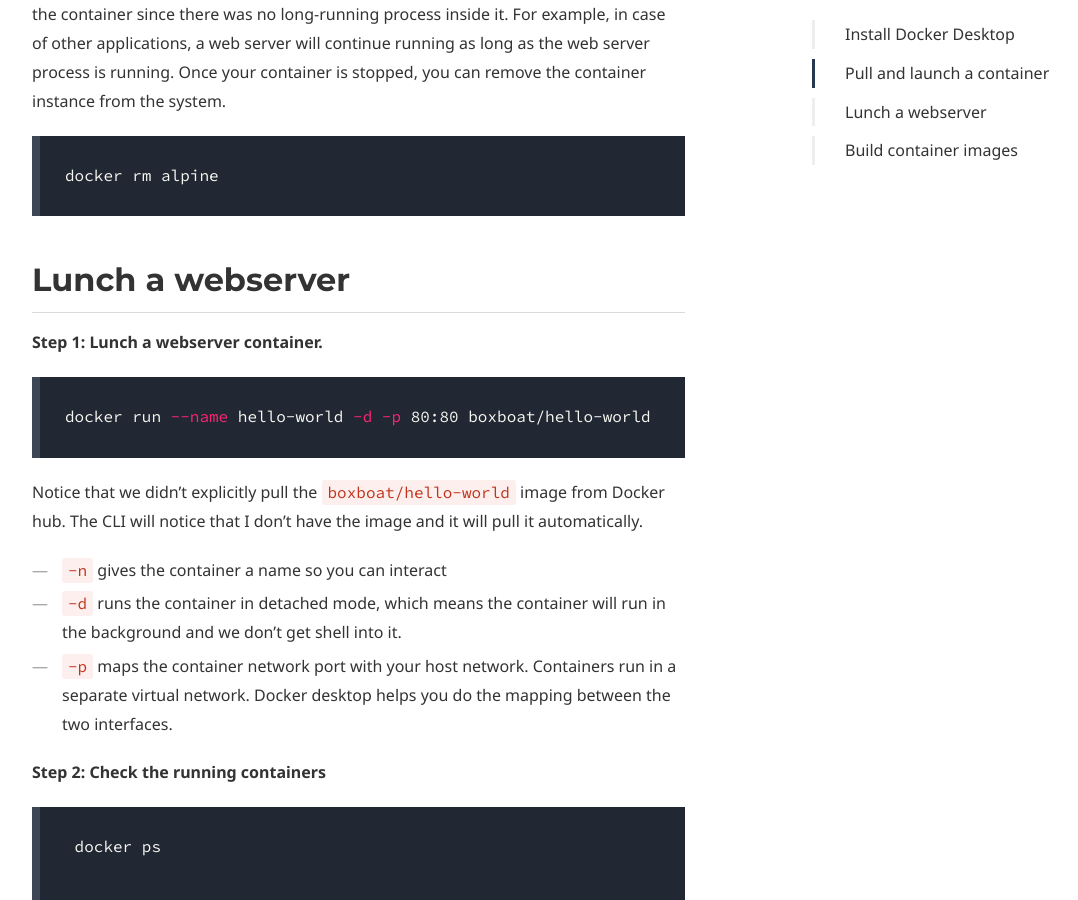
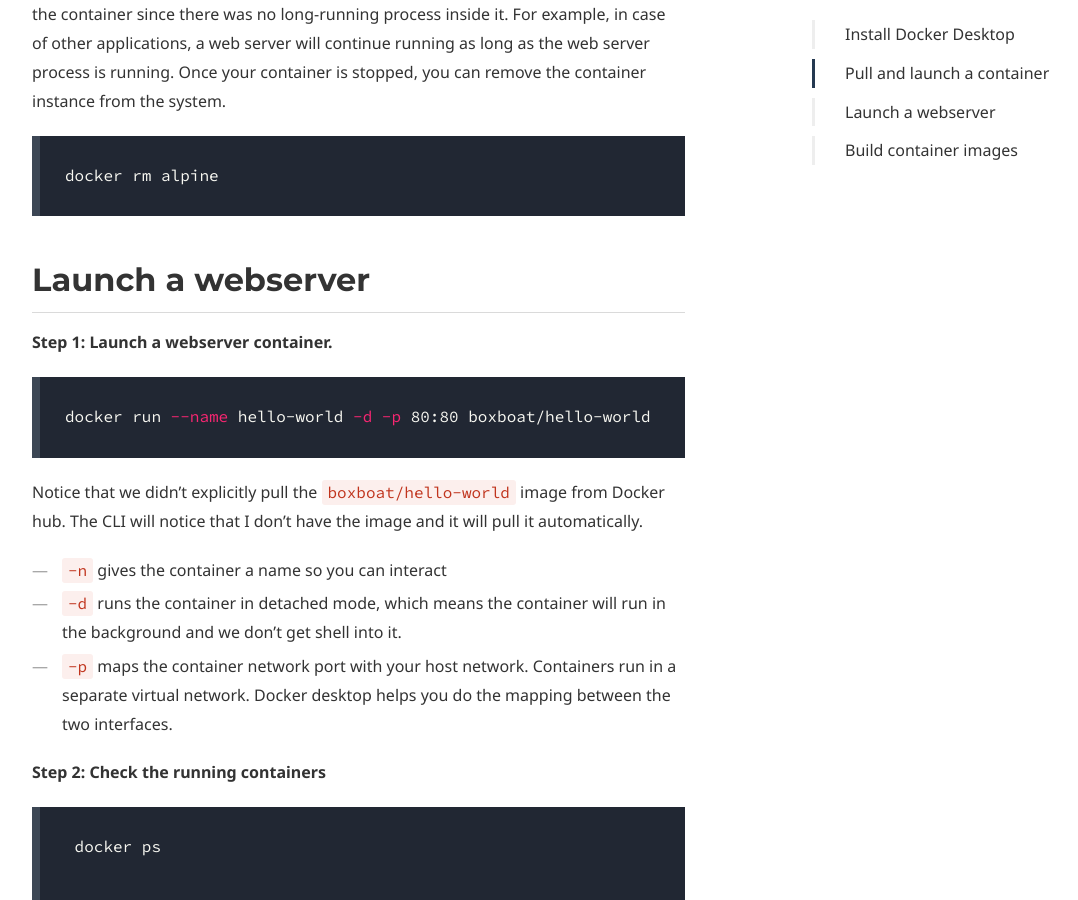
Before and after one commit to boxboat/aks-wkshp-1, a Jekyll site: the page built from lab-docker.md, in a window 1280 px wide and 900 px high, scrolled down 2935 px. Shown: the whole window, without its empty margins (38-1116 px from the left). Built offline with Jekyll 4.4.1, drawn with Linux system fonts in a browser that asks for light colours; some web fonts are replaced.

Commit message:
Update lab-docker.md

````diff
--- a/lab-docker.md
+++ b/lab-docker.md
@@ -101,9 +101,9 @@ You can `exit` out of the shell. It will also stop the container since there was
 docker rm alpine
 ```
 
-## Lunch a webserver
+## Launch a webserver
 
-**Step 1: Lunch a webserver container.**
+**Step 1: Launch a webserver container.**
 
 ```shell
 docker run --name hello-world -d -p 80:80 boxboat/hello-world
````
